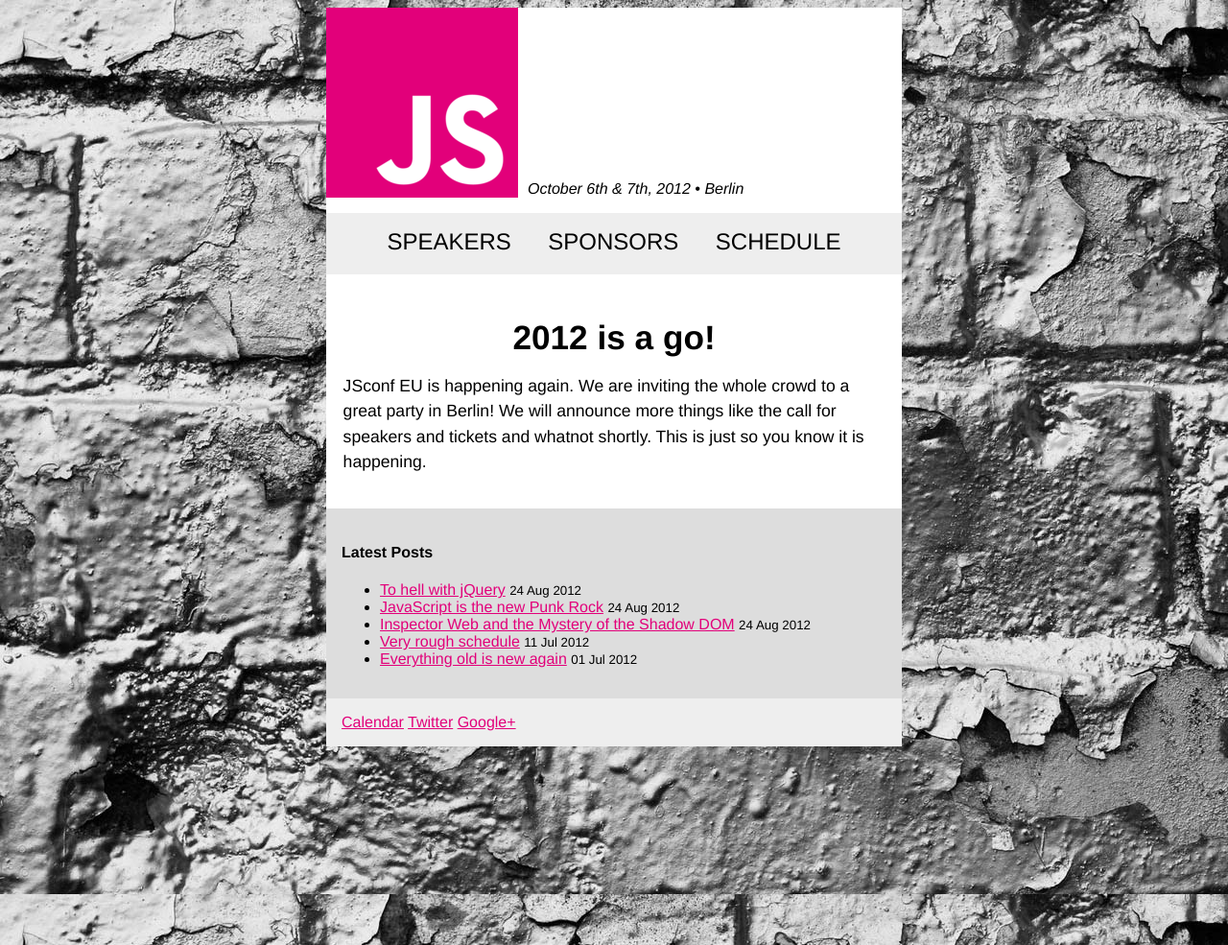
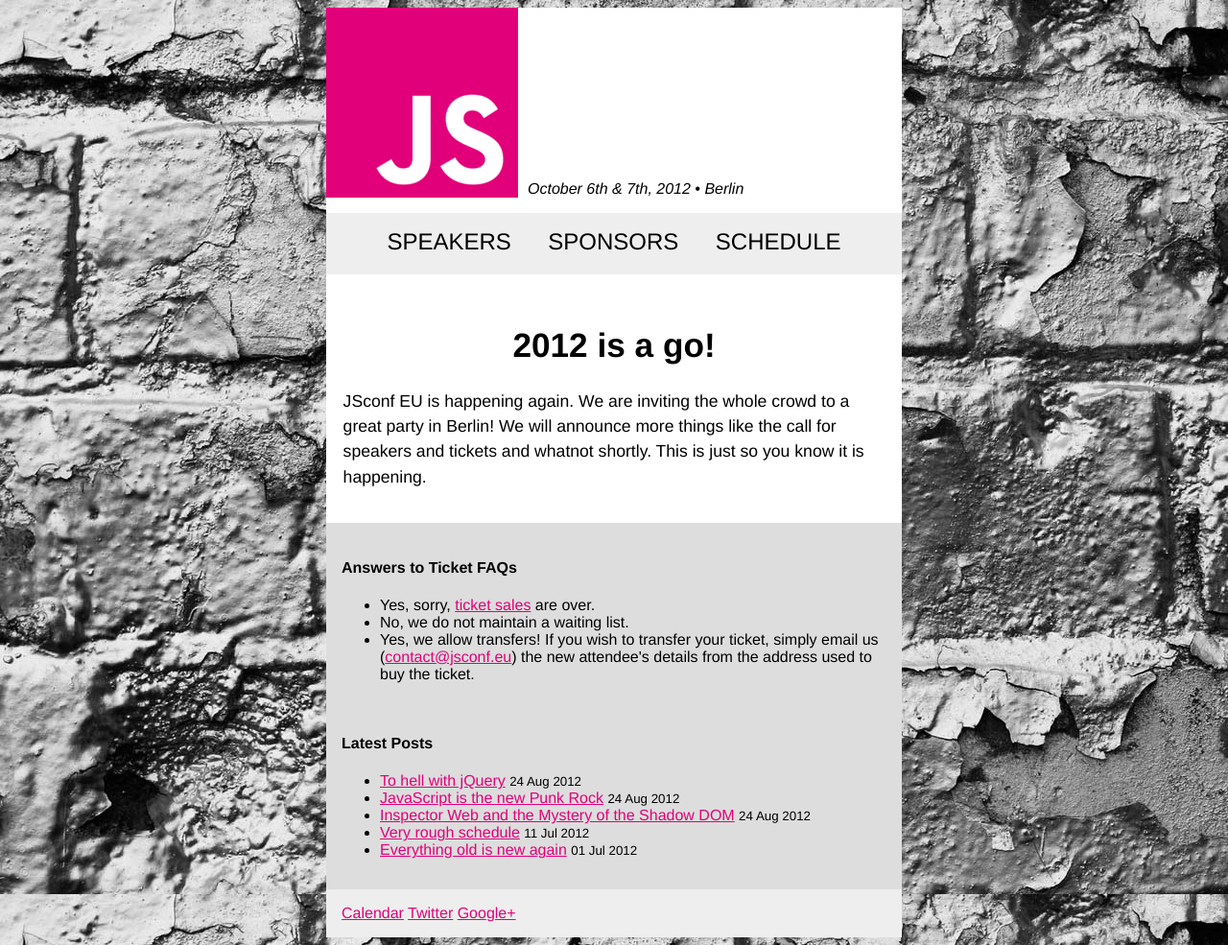
Before and after one commit to jsconf/2012.jsconf.eu, a Jekyll site: the page built from _posts/2012-05-25-welcome.md, in a window 1280 px wide. Shown: the whole page at 96% size. Built offline with Jekyll 4.4.1, drawn with Linux system fonts in a browser that asks for light colours.

Commit message:
ticket FAQs

```diff
--- /dev/null
+++ b/_includes/tickets.html
@@ -0,0 +1,8 @@
+<aside class="tickets">
+  <h4>Answers to Ticket FAQs</h4>
+  <ul>
+    <li>Yes, sorry, <a href="/2012/05/26/ticket-schedule.html">ticket sales</a> are over.</li>
+    <li>No, we do not maintain a waiting list.</li>
+    <li>Yes, we allow transfers! If you wish to transfer your ticket, simply email us (<a href="mailto:contact@jsconf.eu">contact@jsconf.eu</a>) the new attendee's details from the address used to buy the ticket.</li>
+  </ul>
+</aside>
--- a/_layouts/main.html
+++ b/_layouts/main.html
@@ -13,6 +13,9 @@
   }
   a {
     color: #E2007A;
+  }
+  a:active, a:hover, a:focus {
+    color: hotpink;
   }
   #logolink {
     color: #000000;
@@ -68,6 +71,9 @@
   aside {
     background: #DDDDDD;
   }
+  aside.tickets {
+    padding-bottom: 1px;
+  }
   aside.social {
     background: #EEEEEE;
   }
@@ -77,6 +83,7 @@
   h1 {
     text-align: center;
     margin-top: 1.5em;
+    line-height: 1.2em;
   }
   h2 {
     margin-top: 1.5em;
@@ -104,6 +111,7 @@
   <div id="content">
     {{ content }}
   </div>
+  {% include tickets.html %}
   {% include list_of_posts.html %}
   <aside class="social">
     <a href="/calendar.html">Calendar</a>
```
